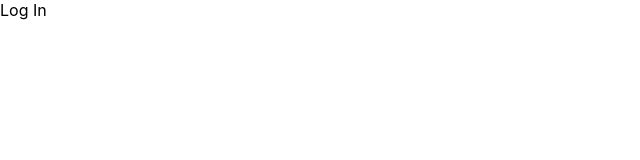
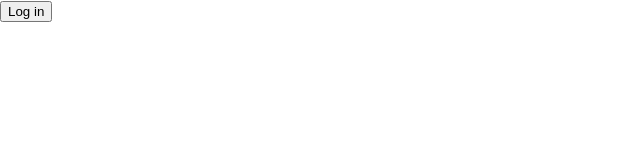
Before and after one commit to asiaellis5/pern-twitter, a React (Create React App) app in the folder client/: page / in a window 1280 px wide. Shown: the top 160 px of the page, without its empty margins (0-640 px from the left). Built offline with nearby package versions, Linux system fonts and the light colour scheme; the HTML template or start-up script is replaced by a standard one.

Commit message:
added a log in form and button

```diff
--- a/client/src/components/LogInPage/loginPage.js
+++ b/client/src/components/LogInPage/loginPage.js
@@ -1,7 +1,13 @@
 import React from "react";
 
 const LogInPage = () => {
-  return <div className="login-container">Log In</div>;
+  return (
+    <div className="login-container">
+      <form className="d-flex mt-5">
+        <button className="btn btn-success">Log in</button>
+      </form>
+    </div>
+  );
 };
 
 export default LogInPage;
```
Also changed, not shown: 1 other file (tests, documents, lock files or other folders).
